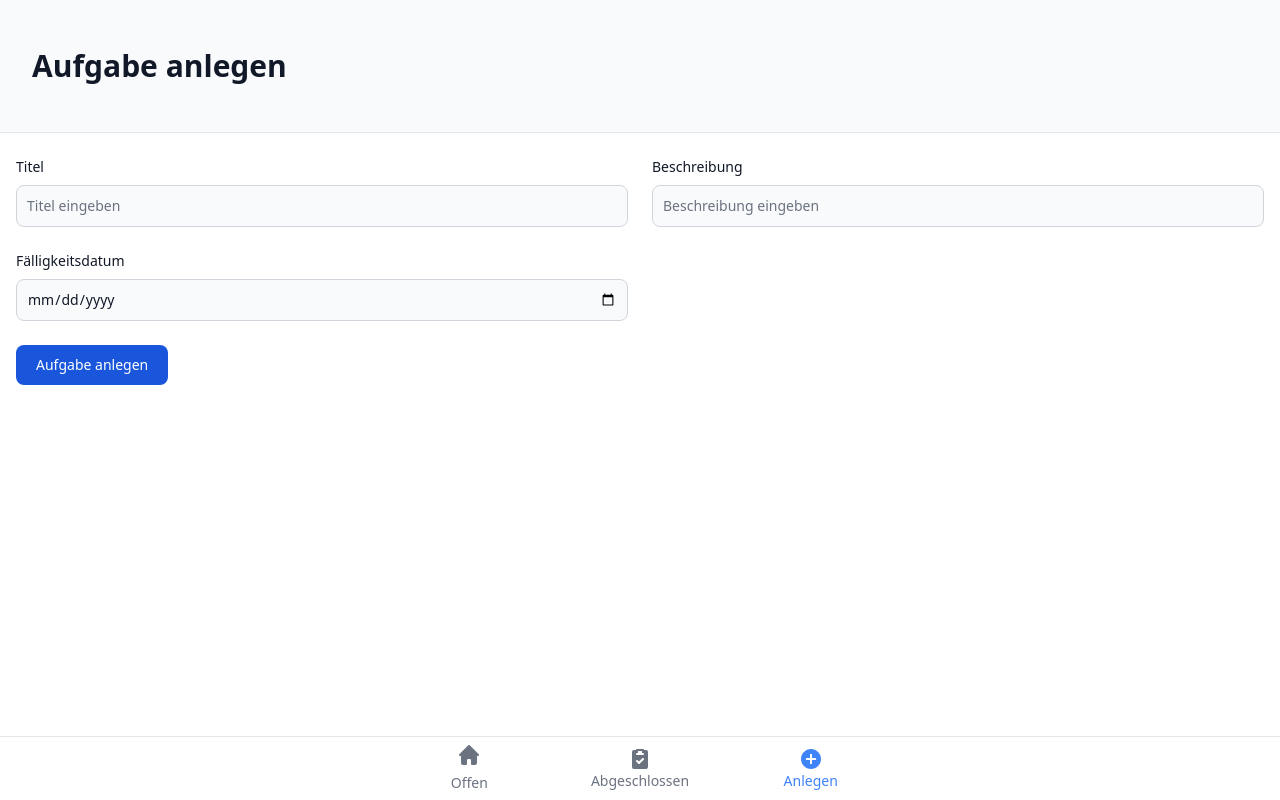
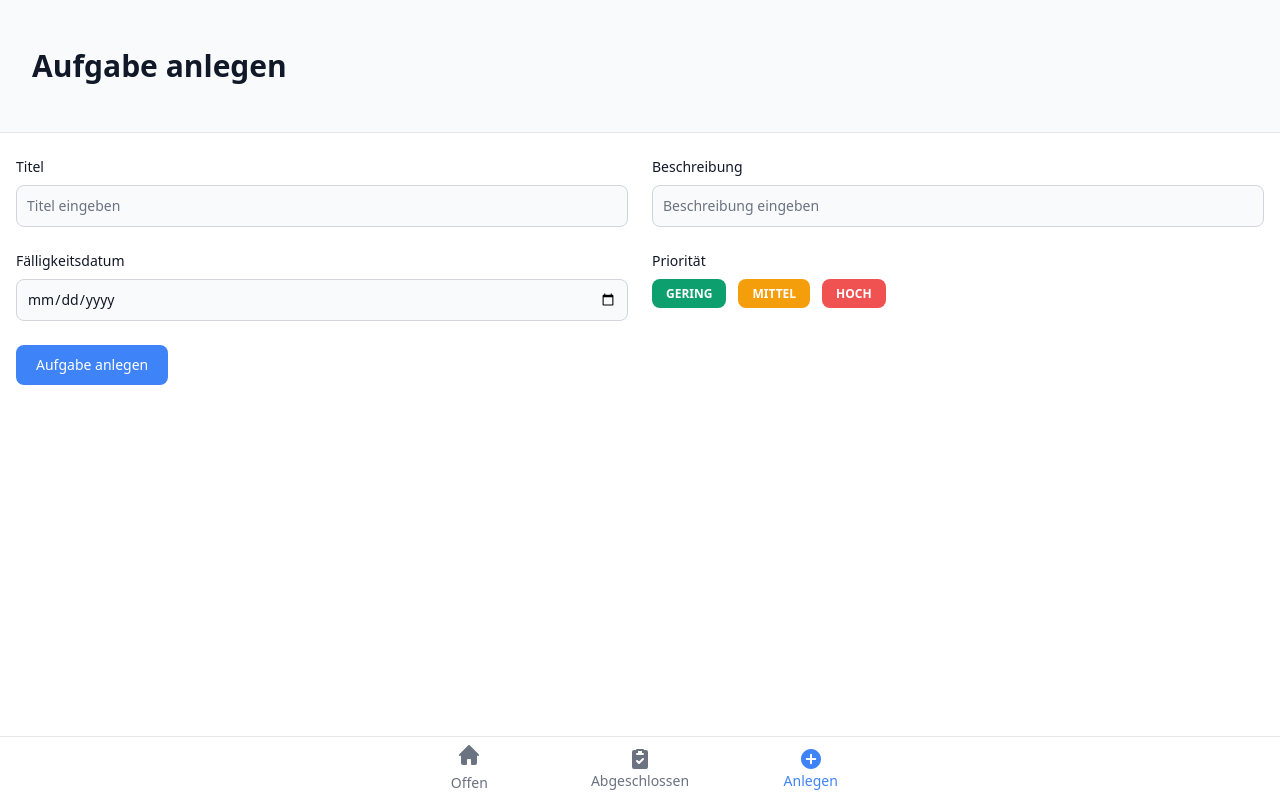
Before and after one commit to Meyioo/angular-todo-app, an Angular app: page /anlegen in a window 1280 px wide. Built offline with nearby package versions, Linux system fonts and the light colour scheme.

Commit message:
Add priority selection component to todo creation form

```diff
--- /dev/null
+++ b/src/app/components/priority/priority.component.html
@@ -0,0 +1,12 @@
+@for (priority of priorities; track priority.level) {
+	<button
+		type="button"
+		class="center relative me-3 inline-block select-none whitespace-nowrap rounded-lg px-3.5 py-2 font-sans text-xs font-bold
+					uppercase leading-none text-white last-of-type:me-0 {{ priority.color }} {{
+			selectedPriority === priority.level ? priority.activeColor : ''
+		}}"
+		(click)="selectPriority(priority.level)"
+	>
+		<div class="mt-px">{{ priority.label }}</div>
+	</button>
+}
--- /dev/null
+++ b/src/app/components/priority/priority.component.ts
@@ -0,0 +1,49 @@
+import { Component, EventEmitter, Input, Output, forwardRef } from '@angular/core';
+import { ControlValueAccessor, NG_VALUE_ACCESSOR } from '@angular/forms';
+import { Priorities, PriorityLevel } from '../../core/constants/priority.constants';
+
+@Component({
+	selector: 'app-priority',
+	templateUrl: './priority.component.html',
+	styleUrls: ['./priority.component.css'],
+	standalone: true,
+	providers: [
+		{
+			provide: NG_VALUE_ACCESSOR,
+			useExisting: forwardRef(() => PriorityComponent),
+			multi: true
+		}
+	]
+})
+export class PriorityComponent implements ControlValueAccessor {
+	@Input() selectedPriority: PriorityLevel = PriorityLevel.Low;
+	@Output() priorityChange = new EventEmitter<PriorityLevel>();
+
+	priorities = Object.values(Priorities);
+
+	private onChange: (value: PriorityLevel) => void = () => {};
+	private onTouched: () => void = () => {};
+
+	selectPriority(priority: PriorityLevel): void {
+		this.selectedPriority = priority;
+		this.priorityChange.emit(priority);
+		this.onChange(priority);
+		this.onTouched();
+	}
+
+	writeValue(priority: PriorityLevel): void {
+		this.selectedPriority = priority;
+	}
+
+	registerOnChange(fn: (value: PriorityLevel) => void): void {
+		this.onChange = fn;
+	}
+
+	registerOnTouched(fn: () => void): void {
+		this.onTouched = fn;
+	}
+
+	setDisabledState?(isDisabled: boolean): void {
+		// Handle the disabled state if needed
+	}
+}
--- a/src/app/todo-create/todo-create.component.html
+++ b/src/app/todo-create/todo-create.component.html
@@ -1,49 +1,54 @@
 <form [formGroup]="todoForm" (ngSubmit)="submit()">
 	<div class="grid mx-4 gap-6 m-6 md:grid-cols-2">
 		<div>
-			<label for="title" class="block mb-2 text-sm font-medium text-gray-900 dark:text-white"
-				>Titel</label
-			>
+			<label for="title" class="block mb-2 text-sm font-medium text-gray-900">Titel</label>
 			<input
 				type="text"
 				id="title"
-				class="bg-gray-50 border border-gray-300 text-gray-900 text-sm rounded-lg focus:ring-blue-500 focus:border-blue-500 block w-full p-2.5 dark:bg-gray-700 dark:border-gray-600 dark:placeholder-gray-400 dark:text-white dark:focus:ring-blue-500 dark:focus:border-blue-500"
+				class="bg-gray-50 border border-gray-300 text-gray-900 text-sm rounded-lg focus:ring-blue-500 focus:border-blue-500 block w-full p-2.5"
 				placeholder="Titel eingeben"
 				formControlName="title"
 				required
 			/>
 		</div>
 		<div>
-			<label for="Beschreibung" class="block mb-2 text-sm font-medium text-gray-900 dark:text-white"
+			<label for="Beschreibung" class="block mb-2 text-sm font-medium text-gray-900"
 				>Beschreibung</label
 			>
 			<input
 				type="text"
 				id="Beschreibung"
-				class="bg-gray-50 border border-gray-300 text-gray-900 text-sm rounded-lg focus:ring-blue-500 focus:border-blue-500 block w-full p-2.5 dark:bg-gray-700 dark:border-gray-600 dark:placeholder-gray-400 dark:text-white dark:focus:ring-blue-500 dark:focus:border-blue-500"
+				class="bg-gray-50 border border-gray-300 text-gray-900 text-sm rounded-lg focus:ring-blue-500 focus:border-blue-500 block w-full p-2.5"
 				placeholder="Beschreibung eingeben"
 				formControlName="description"
 				required
 			/>
 		</div>
 		<div>
-			<label for="dueDate" class="block mb-2 text-sm font-medium text-gray-900 dark:text-white"
+			<label for="dueDate" class="block mb-2 text-sm font-medium text-gray-900"
 				>Fälligkeitsdatum</label
 			>
 			<input
 				type="date"
 				id="dueDate"
-				class="bg-gray-50 border border-gray-300 text-gray-900 text-sm rounded-lg focus:ring-blue-500 focus:border-blue-500 block w-full p-2.5 dark:bg-gray-700 dark:border-gray-600 dark:placeholder-gray-400 dark:text-white dark:focus:ring-blue-500 dark:focus:border-blue-500"
+				class="bg-gray-50 border border-gray-300 text-gray-900 text-sm rounded-lg focus:ring-blue-500 focus:border-blue-500 block w-full p-2.5"
 				required
 				formControlName="dueDate"
 			/>
+		</div>
+		<div>
+			<label for="dueDate" class="block mb-2 text-sm font-medium text-gray-900">Priorität</label>
+			<app-priority
+				formControlName="priorityLevel"
+				(priorityChange)="onPriorityChange($event)"
+			></app-priority>
 		</div>
 	</div>
 
 	<button
 		type="submit"
 		[disabled]="!todoForm.valid"
-		class="text-white bg-blue-700 mx-4 hover:bg-blue-800 focus:ring-4 focus:outline-none focus:ring-blue-300 font-medium rounded-lg text-sm sm:w-auto px-5 py-2.5 text-center dark:bg-blue-600 dark:hover:bg-blue-700 dark:focus:ring-blue-800"
+		class="text-white disabled:bg-blue-500 bg-blue-700 mx-4 hover:bg-blue-800 focus:ring-4 focus:outline-none focus:ring-blue-300 font-medium rounded-lg text-sm sm:w-auto px-5 py-2.5 text-center"
 	>
 		Aufgabe anlegen
 	</button>
--- a/src/app/todo-create/todo-create.component.ts
+++ b/src/app/todo-create/todo-create.component.ts
@@ -7,6 +7,8 @@ import {
 	ReactiveFormsModule,
 	Validators
 } from '@angular/forms';
+import { PriorityComponent } from '../components/priority/priority.component';
+import { PriorityLevel } from '../core/constants/priority.constants';
 import { TodoService } from '../service/todo.service';
 
 @Component({
@@ -14,7 +16,7 @@ import { TodoService } from '../service/todo.service';
 	templateUrl: './todo-create.component.html',
 	styleUrls: ['./todo-create.component.css'],
 	standalone: true,
-	imports: [CommonModule, FormsModule, ReactiveFormsModule]
+	imports: [CommonModule, FormsModule, ReactiveFormsModule, PriorityComponent]
 })
 export class TodoCreateComponent {
 	private readonly todoService = inject(TodoService);
@@ -26,8 +28,12 @@ export class TodoCreateComponent {
 			title: ['', Validators.required],
 			description: ['', Validators.required],
 			dueDate: ['', Validators.required],
-			priority: ['', Validators.required]
+			priorityLevel: ['', Validators.required]
 		});
+	}
+
+	onPriorityChange($event: PriorityLevel) {
+		this.todoForm.get('priority')?.setValue($event);
 	}
 
 	public submit(): void {
```
Also changed, not shown: src/app/components/priority/priority.component.css (added), 1 other file (tests, documents, lock files or other folders).
